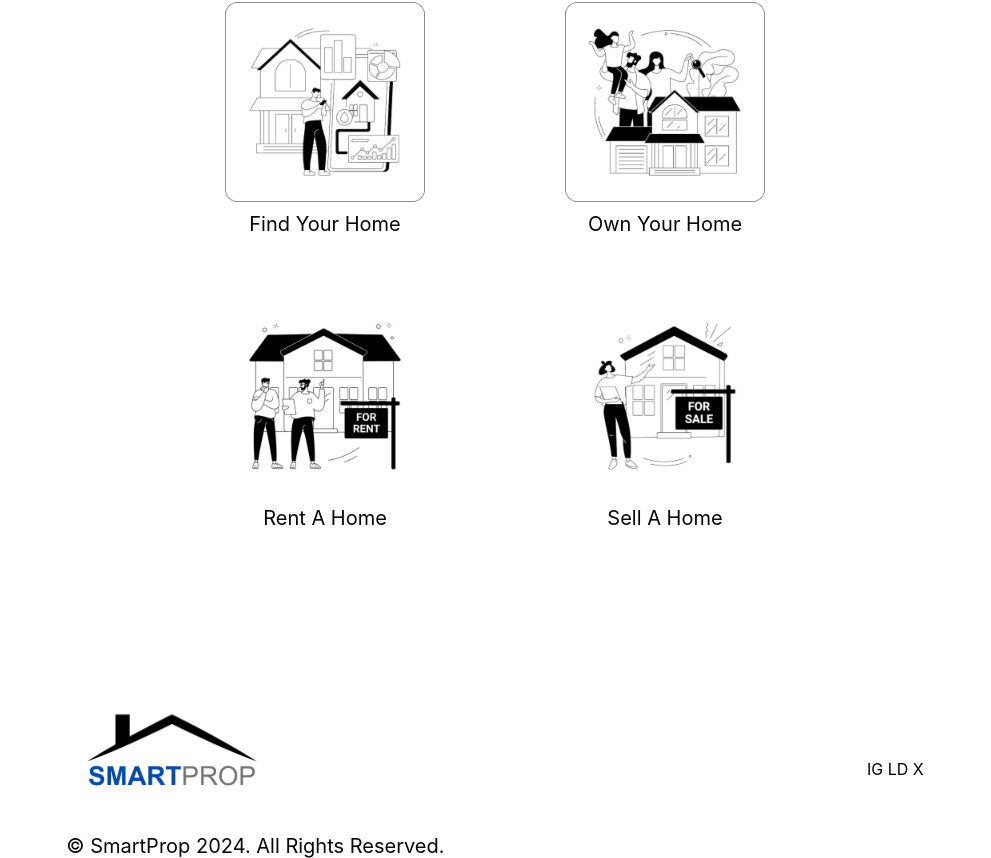
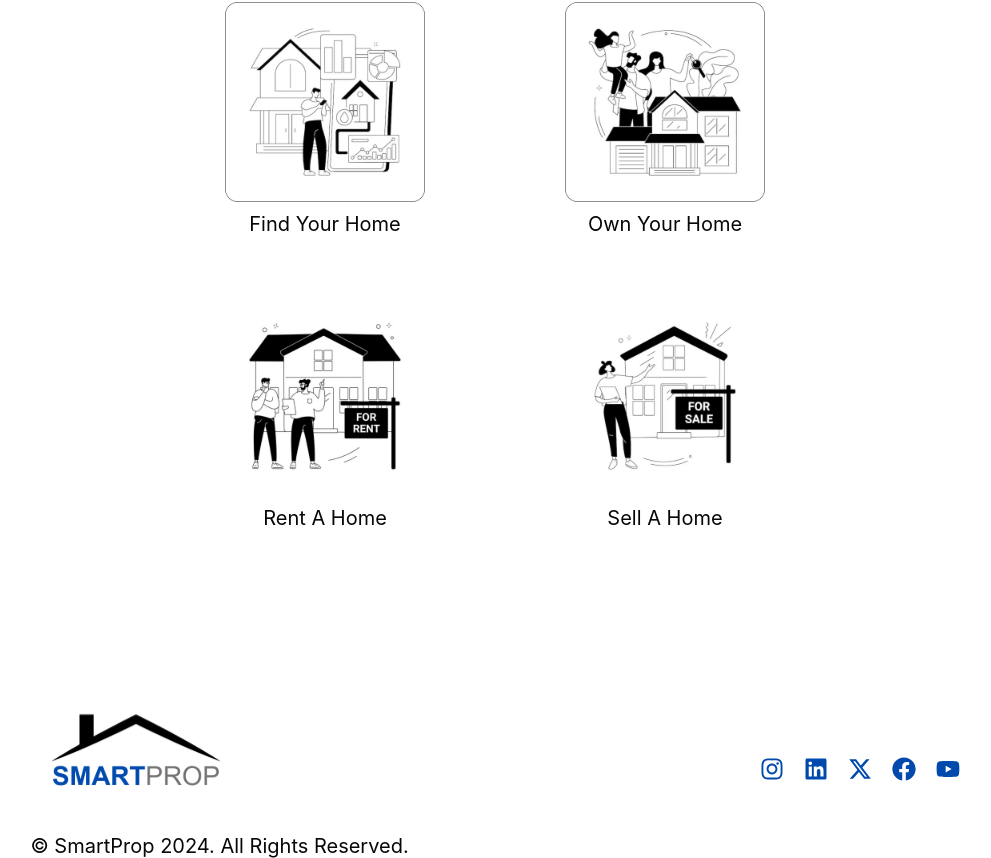
Before and after one commit to MobileGamer-hq/SmartProp, a React (Create React App) app: page / in a window 1280 px wide. Shown: the part 4150-5008 px from the top of the page, without its empty margins (145-1136 px from the left). Built offline with nearby package versions, Linux system fonts and the light colour scheme; no server answers; the database is empty.

Commit message:
new changes to icons

```diff
--- a/src/Pages/Welcome.jsx
+++ b/src/Pages/Welcome.jsx
@@ -16,6 +16,8 @@ import for_rent from "../Images/for-rent.png"
 import find_home from "../Images/find-home.png"
 import buy_home from "../Images/Buy-home.png"
 import Logo from "../Components/Logo";
+import { FaFacebook, FaInstagram, FaLinkedin, FaYoutube, FaTwitter } from "react-icons/fa";
+import { FaX, FaXTwitter, FaY } from "react-icons/fa6";
 
 function Welcome() {
   const navigate = useNavigate();
@@ -126,8 +128,12 @@ function Welcome() {
           <Logo size={150}/>
           <div style={{ fontSize: sizes.FONT_MID, color: colors.text, textWrap: "wrap", textAlign: "center" }}>© SmartProp 2024. All Rights Reserved.</div>
         </div>
-        <div>
-          IG LD X
+        <div style={{display: "flex", flexDirection: "row", width: 200, justifyContent: "space-between"}}>
+          <FaInstagram id="icon" href=""/>
+          <FaLinkedin id="icon" href=""/>
+          <FaXTwitter id="icon"  href=""/>
+          <FaFacebook id="icon" href=""/>
+          <FaYoutube id="icon" href=""/>
         </div>
       </footer>
     </div>
--- a/src/Styles/Welcome.css
+++ b/src/Styles/Welcome.css
@@ -39,3 +39,14 @@ section {
 .welcome-help-you {
   background-color: var(--secondary-color);
 }
+
+#icon {
+  font-size: 1.5rem;
+  color: var(--primary-color);
+  transition: all 0.3s ease;
+}
+
+#icon:hover {
+  cursor: pointer;
+  color: var(--primary-color-hover);
+}
```
Also changed, not shown: 1 other file (tests, documents, lock files or other folders).
